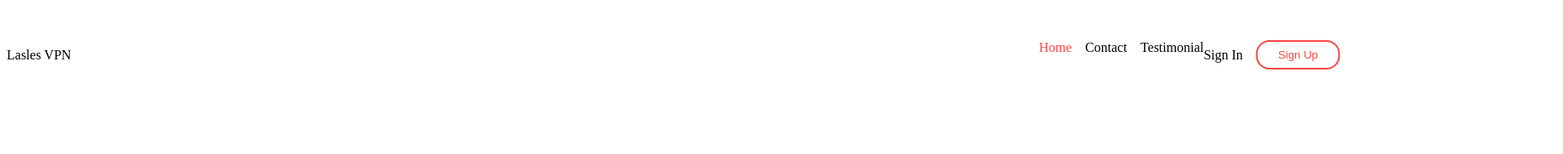
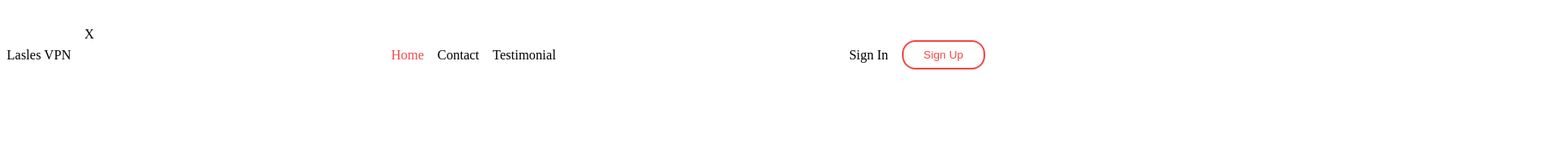
Before and after one commit to sagartmg2/ashar-2, a plain HTML site: page figma-design/index.html in a window 1280 px wide. Shown: the top 184 px of the page at 84% size, 1861 px wide, since content can reach past the window. Drawn offline with Linux system fonts and the light colour scheme.

Commit message:
open-close-sidebar and tailwind intro

```diff
--- a/figma-design/css/styles.css
+++ b/figma-design/css/styles.css
@@ -47,7 +47,7 @@ header a:hover {
     color: var(--primary-color)
 }
 
-header .active {
+header a.active {
     color: var(--primary-color)
 }
 
@@ -74,12 +74,19 @@ header .active {
     bottom: 0;
     padding: 2rem;
     background-color: orange;
+    /* position: relative; */
     /* display: none; */
+    transition: all 1s;
+}
+.close-icon{
+    position: absolute;
+    left: 1rem;
+    top: 1rem;
 }
 
 .sidebar.active {
     transform: translate(0%);
-    transition: all 1s;
+
 
 }
 
@@ -95,12 +102,24 @@ nav ul,
     margin-top: 1rem;
 }
 
+
+
+
 @media (min-width:1024px) {
     .sidebar {
+        transform: translateX(0%);
         background-color: transparent;
         position: static;
         display: flex;
         flex-grow: 1;
+        justify-content: space-between;
+    }
+
+    nav{
+        flex-grow: 1;
+        display: flex;
+        justify-content: center;
+
     }
 
     nav ul,
--- a/figma-design/index.html
+++ b/figma-design/index.html
@@ -10,9 +10,7 @@
 </head>
 
 <body>
-
     <header>
-
         <div class="logo-wrapper">
             <img src="./assets/images/Standard Collection 27logo.png" alt="">
             <p>Lasles VPN</p>
@@ -21,7 +19,13 @@
         <img onclick='document.getElementById("sidebar").classList.add("active")' class="menu" width="24" height="24"
             src="./assets/images/iconmonstr-menu-right-lined.svg" alt="">
 
+
         <div class="sidebar" id="sidebar">
+            <span
+            onclick='document.getElementById("sidebar").classList.remove("active")'
+            class="close-icon">
+                X
+            </span>
             <nav>
                 <ul>
                     <li class="">
```
Also changed, not shown: tailwind.html (added, +27 -0 lines).
